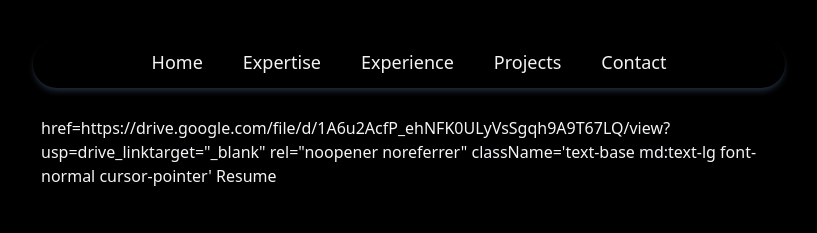
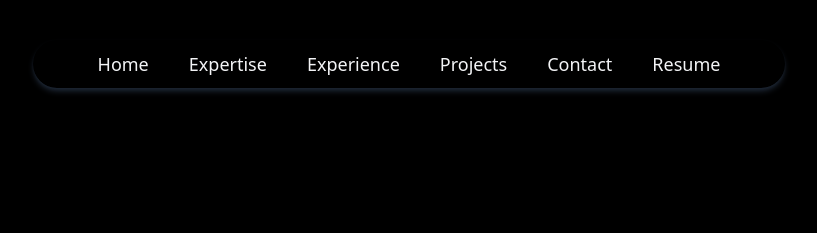
Before and after one commit to rahulchoudhary7/NewPortfolio, a React (Vite) app: page / in a window 1280 px wide. Shown: the top 233 px of the page, without its empty margins (231-1048 px from the left). Built offline with nearby package versions, Linux system fonts and the light colour scheme.

Commit message:
Update Navbar.tsx

```diff
--- a/src/components/Navbar.tsx
+++ b/src/components/Navbar.tsx
@@ -68,12 +68,12 @@ export const Navbar = () => {
             >
                Contact
             </button>
-            <a>
+            <a
                href={resumeLink}
                target="_blank"
                rel="noopener noreferrer"
                className="text-base font-normal cursor-pointer my-2"
-
+            >
                Resume
             </a>
          </div>
@@ -111,12 +111,12 @@ export const Navbar = () => {
               >
                  Contact
               </button>
-              <a>
+              <a
                  href={resumeLink}
                  target="_blank"
                  rel="noopener noreferrer"
                  className='text-base md:text-lg font-normal cursor-pointer'
-
+              >
                  Resume
               </a>
            </div>
```
